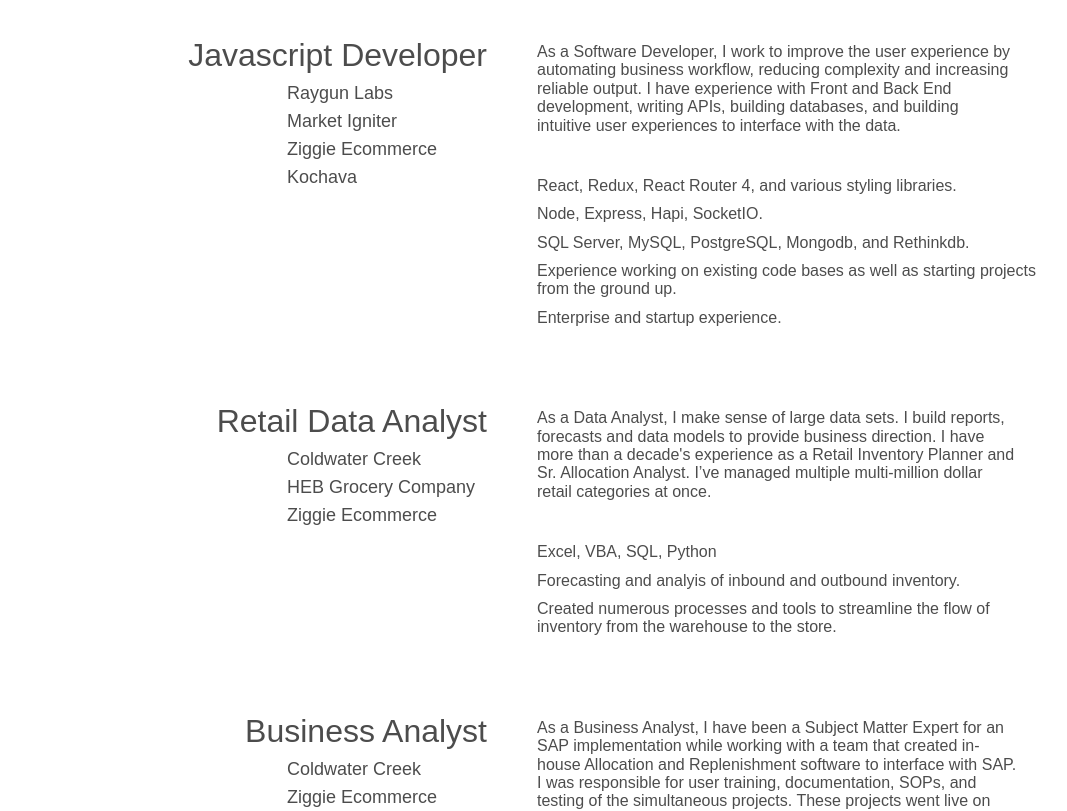
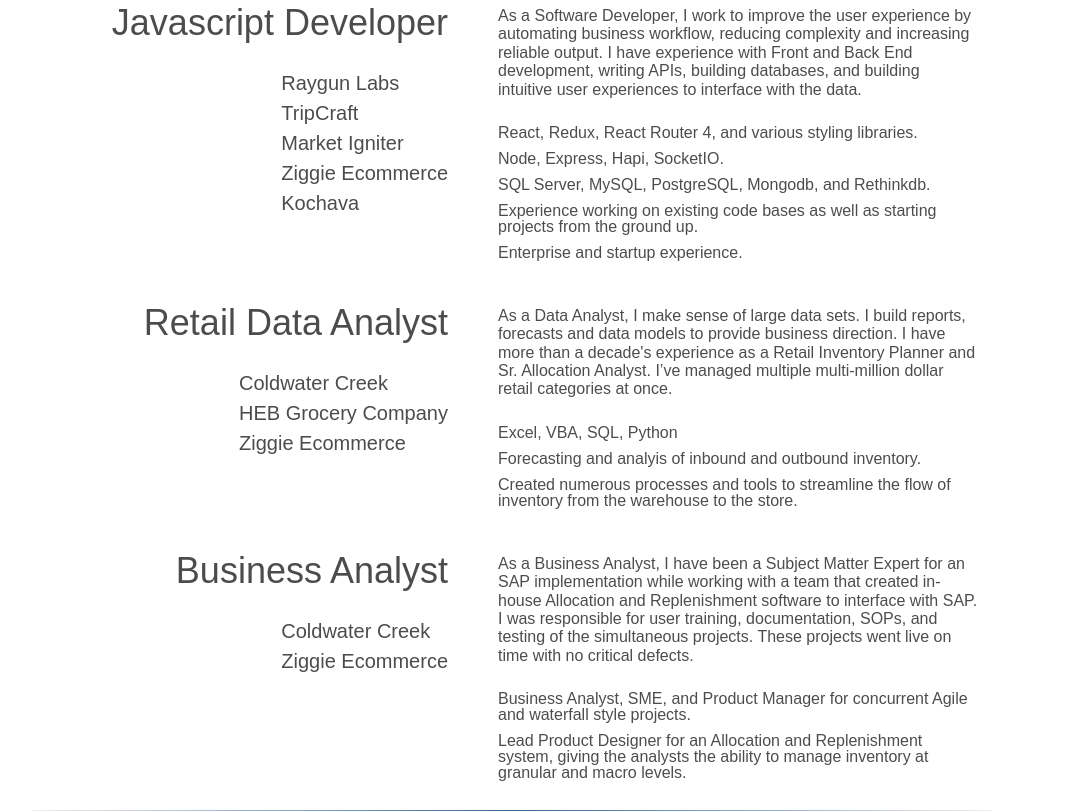
Before and after one commit to will-harrison/WillHarrisonResume, a React (Create React App) app: page / in a window 1280 px wide. Shown: the part 640-1451 px from the top of the page, without its empty margins (128-1195 px from the left). Built offline with nearby package versions, Linux system fonts and the light colour scheme.

Commit message:
rebuild experience section

```diff
--- a/src/components/Experience.js
+++ b/src/components/Experience.js
@@ -1,63 +1,76 @@
 import React from 'react';
 import styled from 'styled-components';
+import ExperienceRole from './ExperienceRole'
+import { Row, HR } from '../styles/CommonStyles'
+
+const roles = [
+  {
+    title: "Javascript Developer",
+    companies: [
+      'Raygun Labs',
+      'TripCraft',
+      'Market Igniter',
+      'Ziggie Ecommerce',
+      'Kochava'
+    ],
+    experience: {
+      header: `
+      As a Software Developer, I work to improve the user experience by automating business workflow, reducing complexity and increasing reliable output.
+      I have experience with Front and Back End development, writing APIs, building databases, and building intuitive user experiences to interface with the data.
+    `,
+      examples: [
+        'React, Redux, React Router 4, and various styling libraries.',
+        'Node, Express, Hapi, SocketIO.',
+        'SQL Server, MySQL, PostgreSQL, Mongodb, and Rethinkdb.',
+        'Experience working on existing code bases as well as starting projects from the ground up.',
+        'Enterprise and startup experience.'
+      ]
+    }
+  },
+  {
+    title: 'Retail Data Analyst',
+    companies: [
+      'Coldwater Creek',
+      'HEB Grocery Company',
+      'Ziggie Ecommerce'
+    ],
+    experience: {
+      header: `
+        As a Data Analyst, I make sense of large data sets. I build reports, forecasts and data models to provide business direction. I have more than a decade's experience as a Retail Inventory Planner and Sr. Allocation Analyst. I’ve managed multiple multi-million dollar retail categories at once.
+      `,
+      examples: [
+        'Excel, VBA, SQL, Python',
+        'Forecasting and analyis of inbound and outbound inventory.',
+        'Created numerous processes and tools to streamline the flow of inventory from the warehouse to the store.'
+      ]
+    }
+  },
+  {
+    title: 'Business Analyst',
+    companies: [
+      'Coldwater Creek',
+      'Ziggie Ecommerce'
+    ],
+    experience: {
+      header: `
+        As a Business Analyst, I have been a Subject Matter Expert for an SAP implementation while working with a team that created in-house Allocation and Replenishment software to interface with SAP. I was responsible for user training, documentation, SOPs, and testing of the simultaneous projects. These projects went live on time with no critical defects.
+      `,
+      examples: [
+        'Business Analyst, SME, and Product Manager for concurrent Agile and waterfall style projects.',
+        'Lead Product Designer for an Allocation and Replenishment system, giving the analysts the ability to manage inventory at granular and macro levels.'
+      ]
+    }
+  }
+]
 
 const Experience = () => {
   return (
     <div>
       <Title>Experience</Title>
       <Container>
-        <Row>
-          <Column left>
-            <Column size={"32px"} veritcalCenter extra>Javascript Developer</Column>
-            <Company size={"18px"} extra>Raygun Labs</Company>
-            <Company size={"18px"} extra>Market Igniter</Company>
-            <Company size={"18px"} extra>Ziggie Ecommerce</Company>
-            <Company size={"18px"} extra>Kochava</Company>
-          </Column>
-          <Column right>
-            <P>
-              As a Software Developer, I work to improve the user experience by automating business workflow, reducing complexity and increasing reliable output.
-              I have experience with Front and Back End development, writing APIs, building databases, and building intuitive user experiences to interface with the data.
-            </P>
-            <UL>
-              <LI>React, Redux, React Router 4, and various styling libraries.</LI>
-              <LI>Node, Express, Hapi, SocketIO.</LI>
-              <LI>SQL Server, MySQL, PostgreSQL, Mongodb, and Rethinkdb.</LI>
-              <LI>Experience working on existing code bases as well as starting projects from the ground up.</LI>
-              <LI>Enterprise and startup experience.</LI>
-            </UL>
-          </Column>
-        </Row>
-        <Row>
-          <Column left>
-            <Column size={"32px"} veritcalCenter extra>Retail Data Analyst</Column>
-            <Company size={"18px"} extra>Coldwater Creek</Company>
-            <Company size={"18px"} extra>HEB Grocery Company</Company>
-            <Company size={"18px"} extra>Ziggie Ecommerce</Company>
-          </Column>
-          <Column right>
-            <P>As a Data Analyst, I make sense of large data sets. I build reports, forecasts and data models to provide business direction. I have more than a decade's experience as a Retail Inventory Planner and Sr. Allocation Analyst. I’ve managed multiple multi-million dollar retail categories at once.</P>
-            <UL>
-              <LI>Excel, VBA, SQL, Python</LI>
-              <LI>Forecasting and analyis of inbound and outbound inventory.</LI>
-              <LI>Created numerous processes and tools to streamline the flow of inventory from the warehouse to the store.</LI>
-            </UL>
-          </Column>
-        </Row>
-        <Row>
-          <Column left>
-            <Column size={"32px"} veritcalCenter extra>Business Analyst</Column>
-            <Company size={"18px"} extra>Coldwater Creek</Company>
-            <Company size={"18px"} extra>Ziggie Ecommerce</Company>
-          </Column>
-          <Column right>
-            <P>As a Business Analyst, I have been a Subject Matter Expert for an SAP implementation while working with a team that created in-house Allocation and Replenishment software to interface with SAP. I was responsible for user training, documentation, SOPs, and testing of the simultaneous projects. These projects went live on time with no critical defects.</P>
-            <UL>
-              <LI>Business Analyst, SME, and Product Manager for concurrent Agile and waterfall style projects.</LI>
-              <LI>Lead Product Designer for an Allocation and Replenishment system, giving the analysts the ability to manage inventory at granular and macro levels.</LI>
-            </UL>
-          </Column>
-        </Row>
+        <ExperienceRole role={roles[0]} />
+        <ExperienceRole role={roles[1]} />
+        <ExperienceRole role={roles[2]} />
       </Container>
       <HR />
     </div>
@@ -70,40 +83,14 @@
   justify-content: center;
 `;
 
-const Row = styled.div`
-  display: flex;
-  flex-direction: row;
-  justify-content: center;
-  font-size: ${props => props.size};
-`;
+
+
 
 const Company = styled(Row) `
   line-height: 1em;
   margin-left: 60%;
   margin-top: 10px;
   justify-content: flex-start;
-`;
-
-const Column = styled.div`
-  display: flex;
-  flex-direction: column;
-  width: 500px;
-  padding-top: 20px;
-  font-size: ${props => props.size};
-  ${props => props.veritcalCenter ? `
-      justify-content: flex-start;
-      align-items: flex-end;
-      margin-right: 25px;
-      margin-top: 15px;
-      font-weight: 500;
-    ` : false
-  };
-  ${props => props.left ? `
-    margin-right: 25px;
-  ` : false}
-  ${props => props.right ? `
-    margin-left: 25px;
-  ` : false}
 `;
 
 
@@ -115,7 +102,7 @@
   font-family: "Montserrat", sans-serif;
 `;
 
-const UL = styled.ul`
+const UL = styled.ul.attrs({ className: "list f5" }) `
   padding: 0;
   padding-top: 5px;
 `;
@@ -128,14 +115,4 @@
   padding-top: 25px;
 `;
 
-const HR = styled.hr`
-width: 75%;
-border: 0;
-height: 2px;
-background-image: -webkit-linear-gradient(left, #f0f0f0, #336699, #f0f0f0);
-background-image: -moz-linear-gradient(left, #f0f0f0, #336699, #f0f0f0);
-background-image: -ms-linear-gradient(left, #f0f0f0, #336699, #f0f0f0);
-background-image: -o-linear-gradient(left, #f0f0f0, #336699, #f0f0f0);
-`;
-
 export default Experience;
--- /dev/null
+++ b/src/components/ExperienceRole.js
@@ -0,0 +1,69 @@
+import React from 'react';
+import styled from 'styled-components'
+import { UL, LI, Row, Column } from '../styles/CommonStyles'
+
+const ExperienceRole = ({ role }) => {
+  return (
+    <Row>
+      <Col left flex1 horizontalCenter>
+        <JobTitle>{role.title}</JobTitle>
+        <JobList>
+          {role.companies.map(i => <JobListItem key={i}>{i}</JobListItem>)}
+        </JobList>
+      </Col>
+      <Col right flex3>
+        <Experience>
+          <ExperienceHeader>{role.experience.header}</ExperienceHeader>
+          <ExperienceExamples>
+            {role.experience.examples.map(i => <Example key={i}>{i}</Example>)}
+          </ExperienceExamples>
+        </Experience>
+      </Col>
+    </Row>
+  );
+};
+
+const JobTitle = styled.div.attrs({ className: "f2 fw5" }) ``
+
+
+const JobList = styled(UL).attrs({ className: "f4" }) ``
+
+const JobListItem = styled(LI).attrs({ className: "f4" }) ``
+
+const Experience = styled.div.attrs({ className: "measure" }) ``
+
+const ExperienceHeader = styled.div.attrs({ className: "f5" }) `
+  padding-top: 5px;
+`
+
+const ExperienceExamples = styled(UL) ``
+const Example = styled(LI) ``
+
+
+const Col = styled(Column) `
+  padding-top: 20px;
+  ${props => props.horizontalCenter ? `
+    justify-content: flex-start;
+    align-items: flex-end;
+    margin-right: 25px;
+    ` : false
+  };
+  ${props => props.left ? `
+    margin-right: 25px;
+    min-width: 45%;
+  ` : false}
+  ${props => props.right ? `
+    margin-left: 25px;
+    min-width: 50%;
+    max-width: 55%;
+  ` : false}
+  ${props => props.flex1 ? `
+    flex: 1;
+  ` : false}
+  ${props => props.flex3 ? `
+    flex: 3;
+  ` : false}
+`
+
+
+export default ExperienceRole;
--- /dev/null
+++ b/src/styles/CommonStyles.js
@@ -0,0 +1,33 @@
+import styled from 'styled-components'
+
+export const Row = styled.div`
+  display: flex;
+  flex-direction: row;
+  justify-content: center;
+`;
+
+export const Column = styled.div`
+  display: flex;
+  flex-direction: column;
+`
+
+export const UL = styled.ul.attrs({ className: "list" }) `
+  padding: 0;
+  padding-top: 5px;
+`
+
+export const LI = styled.li.attrs({ className: "list" }) `
+  padding: 5px 0;
+  list-style: none;
+  line-height: 1em;
+`
+
+export const HR = styled.hr`
+  width: 75%;
+  border: 0;
+  height: 2px;
+  background-image: -webkit-linear-gradient(left, #f0f0f0, #336699, #f0f0f0);
+  background-image: -moz-linear-gradient(left, #f0f0f0, #336699, #f0f0f0);
+  background-image: -ms-linear-gradient(left, #f0f0f0, #336699, #f0f0f0);
+  background-image: -o-linear-gradient(left, #f0f0f0, #336699, #f0f0f0);
+`;
```
Lines whose indentation alone changed are shown as unchanged.
